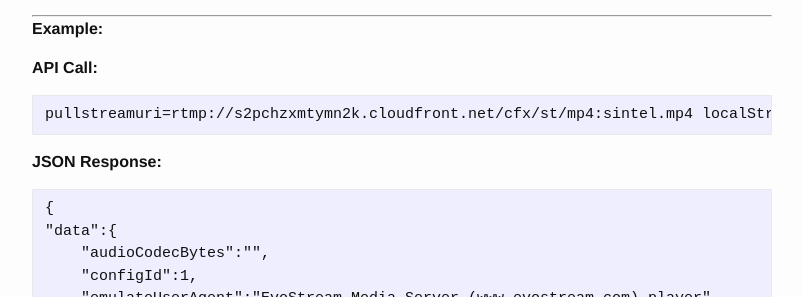
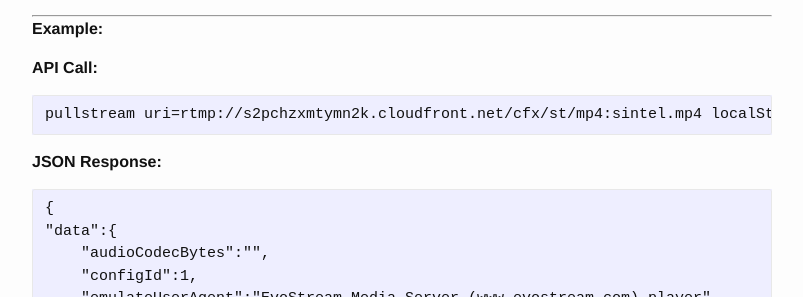
Before and after one commit to EvoStream/ems_api_definition, a Jekyll site: the page built from _posts/2016-01-01-pullStream.md, in a window 1280 px wide and 900 px high, scrolled down 2751 px. Shown: the part 154-451 px from the top of the window, without its empty margins (238-1041 px from the left). Built offline with Jekyll 4.4.1, drawn with Linux system fonts in a browser that asks for light colours.

Commit message:
Fix typo

````diff
--- a/_posts/2016-01-01-pullStream.md
+++ b/_posts/2016-01-01-pullStream.md
@@ -65,7 +65,7 @@ Then, to access that stream via a flash player, the following URI can be used:
 **API Call:**
 
 ```
-pullstreamuri=rtmp://s2pchzxmtymn2k.cloudfront.net/cfx/st/mp4:sintel.mp4 localStreamname=testpullstream
+pullstream uri=rtmp://s2pchzxmtymn2k.cloudfront.net/cfx/st/mp4:sintel.mp4 localStreamname=testpullstream
 ```
 
 **JSON Response:**
````
